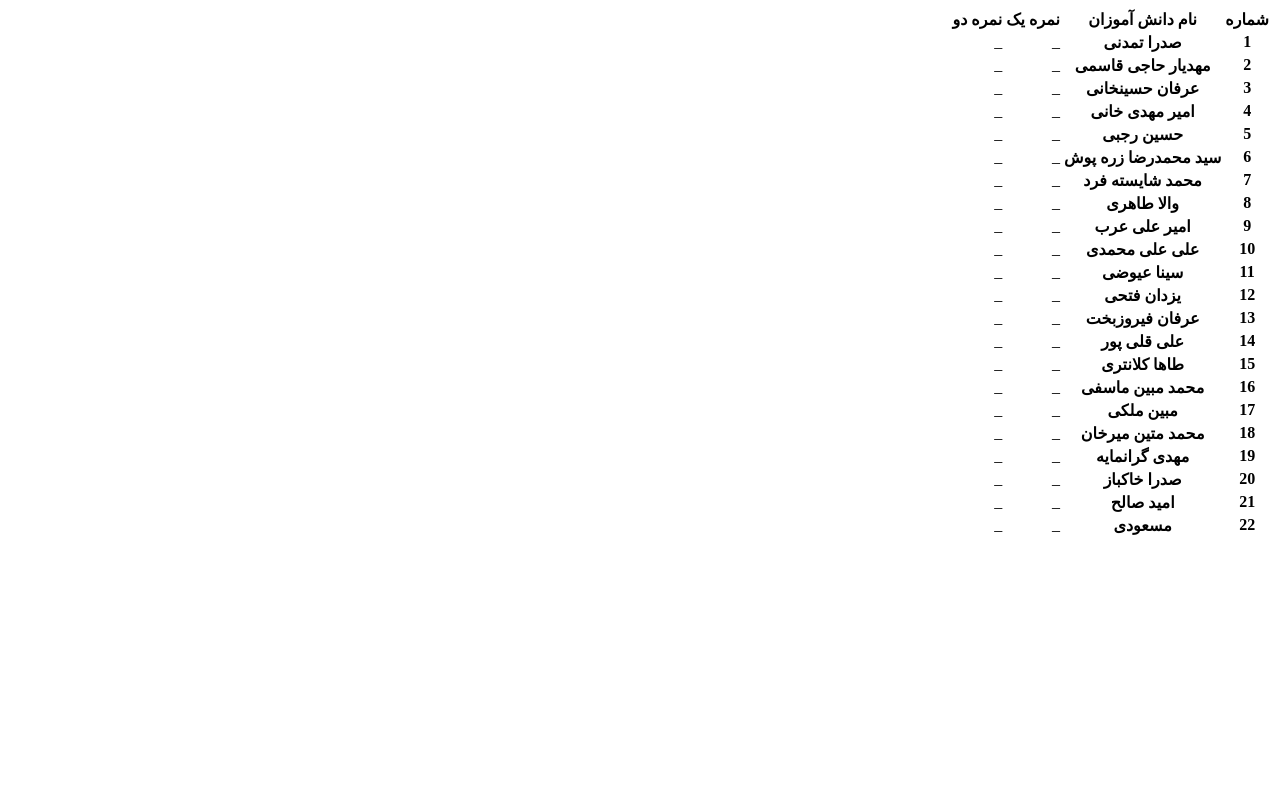
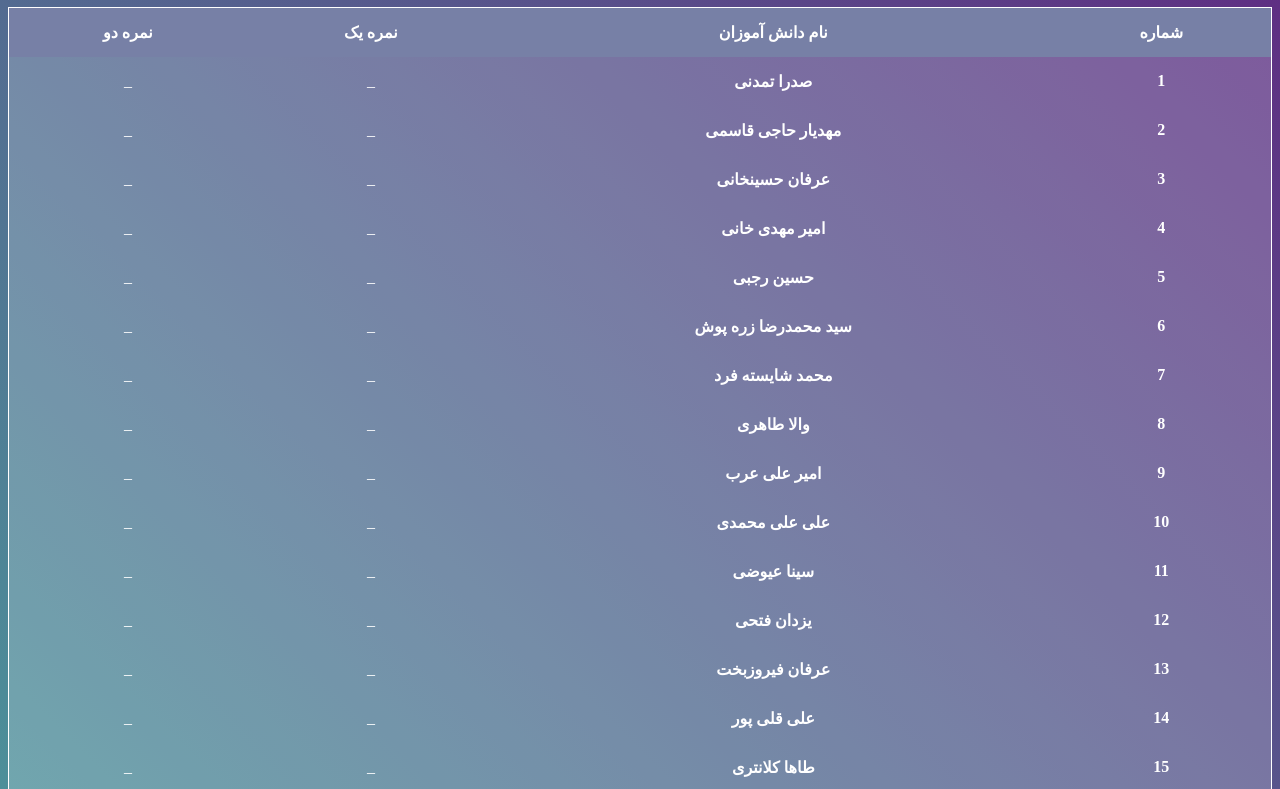
Before and after one commit to MrAz0000/khajenasir11fani, a plain HTML site: page Index.html in a window 1280 px wide. Shown: the part 74-863 px from the top of the page. Before the commit the page ends 800 px from the top, so only its background shows below. Drawn offline with Linux system fonts and the light colour scheme.

Commit message:
Add files via upload

```diff
--- /dev/null
+++ b/Index.css
@@ -0,0 +1,30 @@
+body{
+    background: linear-gradient(45deg, #49a09d, #5f2c82);
+    color: white;
+}
+table {
+    width: 100%;
+    border-collapse: collapse;
+    border: 1px solid;
+}
+/* tbody{
+    background-color: #278236;
+} */
+td {
+    text-align: center;
+    padding: 15px;
+    color: white;
+}
+thead {
+    /* background-color: #003609; */
+    color: white;
+    background-color: #55608f;
+}
+th, td {
+    background-color: rgba(255,255,255,0.2);
+    padding: 15px;
+    /* border-bottom: 1px solid black; */
+  }
+tr:hover {background-color: rgba(255,255,255,0.3);}
+/* tr:nth-child(even) {background-color:#184F21;}
+tr:hover {background-color: #10403B;} */
--- a/Index.html
+++ b/Index.html
@@ -4,7 +4,7 @@
     <meta charset="UTF-8">
     <meta name="author" content="ali">
     <meta name="viewport" content="width=device-width, initial-scale=1.0">
-    <link rel="stylesheet" href="./style/Ali.css">
+    <link rel="stylesheet" href="Index.css">
     <title>Grades</title>
 </head>
 <body>
```
